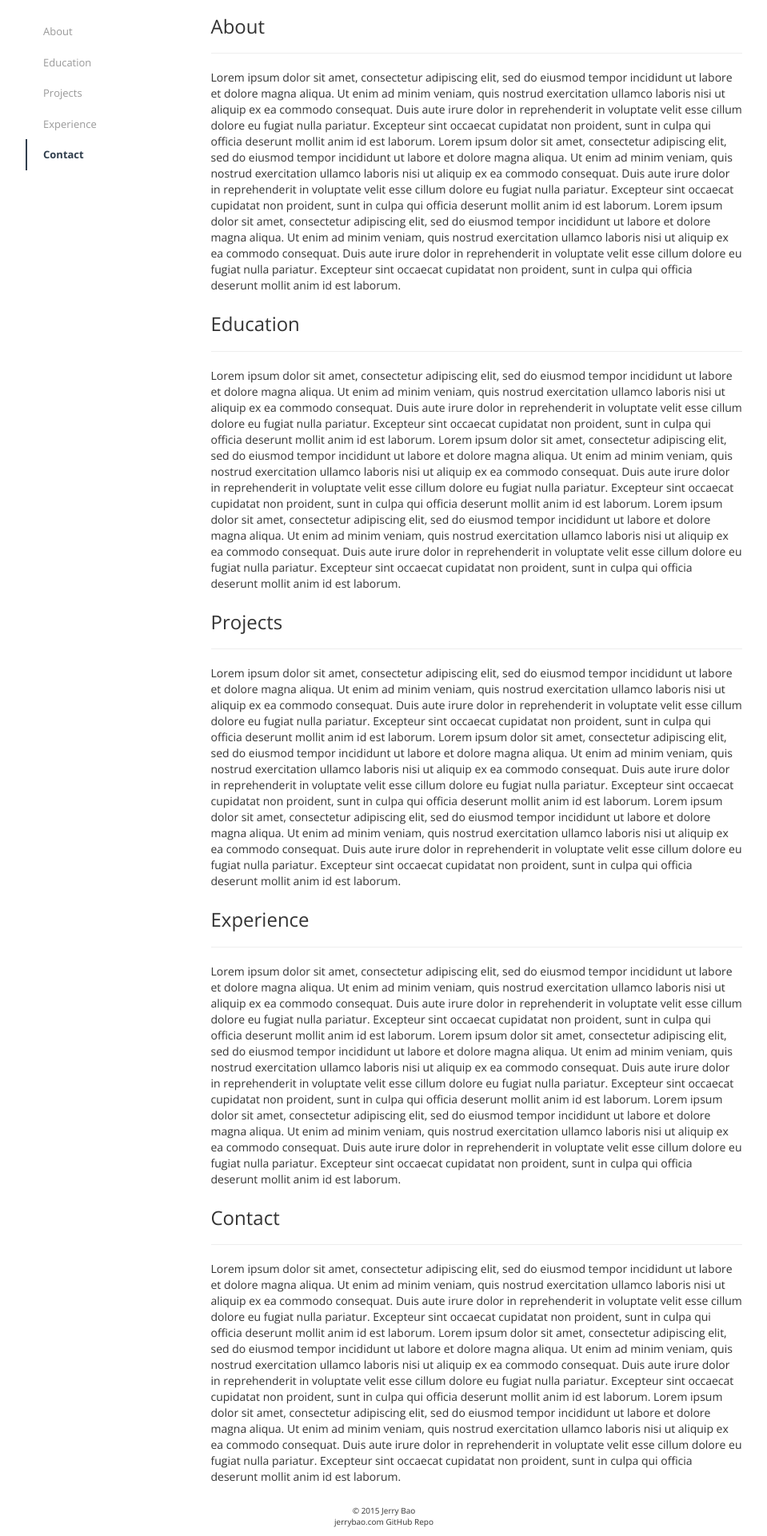
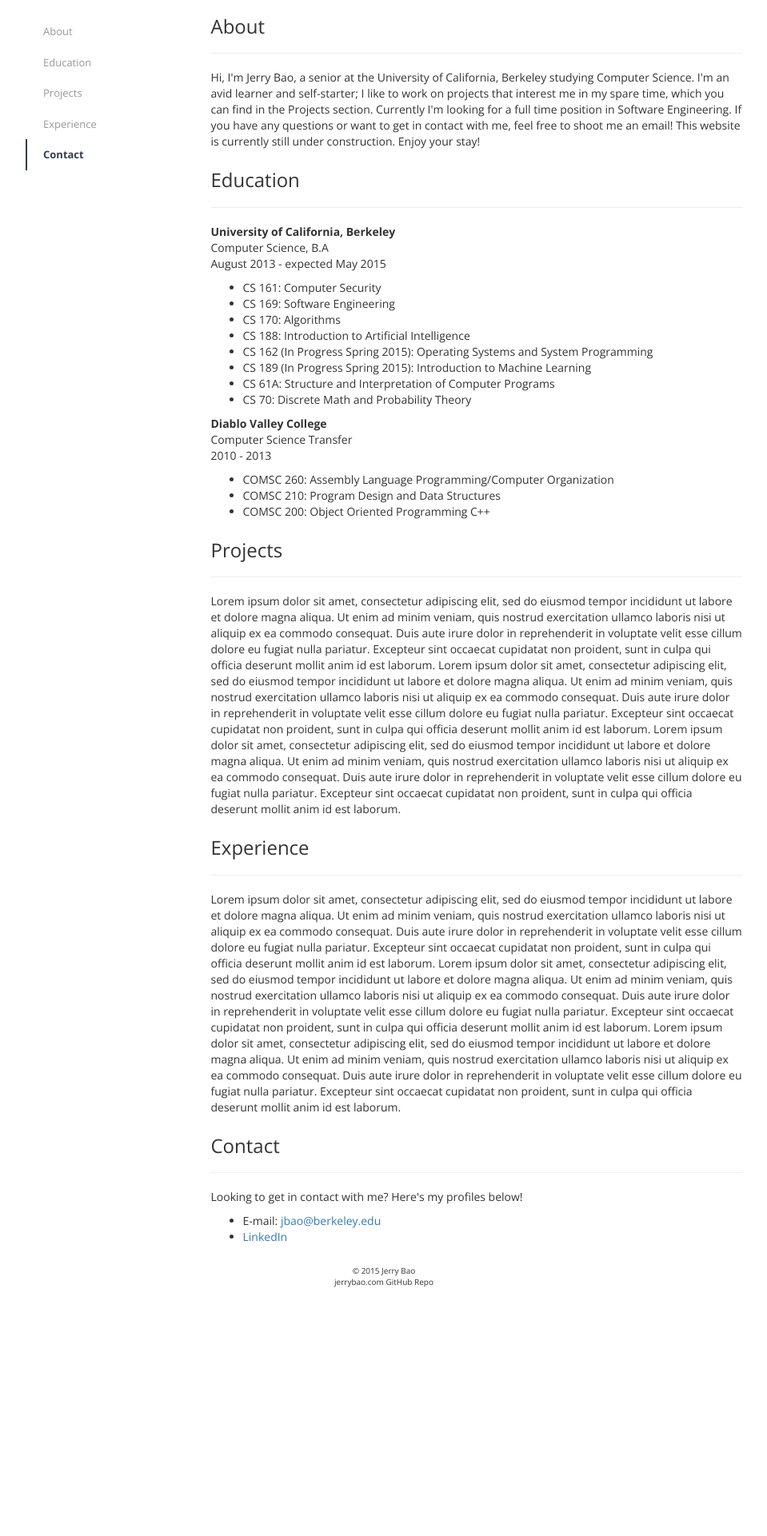
Before and after one commit to thejerrybao/thejerrybao.github.io, a Django app: template portfolio/templates/portfolio/index.html in a window 1280 px wide. Shown: the part 210-2131 px from the top of the page at 80% size, without its empty margins (160-1119 px from the left). After the commit the page ends 1820 px from the top, so only its background shows below. Run offline with Django 3.2, Linux system fonts and the light colour scheme; the template is opened without the code that fills it, so the values that code supplies are empty; some libraries are stand-ins or nearby versions.

Commit message:
added some content

```diff
--- a/portfolio/static/portfolio/css/index.css
+++ b/portfolio/static/portfolio/css/index.css
@@ -91,6 +91,7 @@ div.anchor-offset {
 div.footer {
     text-align: center;
     font-size: 10px;
+    margin-bottom: 200px;
 }
 
 /* all links */
--- a/portfolio/templates/portfolio/index.html
+++ b/portfolio/templates/portfolio/index.html
@@ -44,32 +44,41 @@
         <div class="row">
             <nav class="col-xs-3 bs-docs-sidebar">
                 <ul id="sidebar" class="nav nav-stacked fixed main-page-nav">
-                    <li>
-                        <a href="#about">About</a>
-                    </li>
-                    <li>
-                        <a href="#education">Education</a>
-                    </li>
-                    <li>
-                        <a href="#projects">Projects</a>
-                    </li>
-                    <li>
-                        <a href="#experience">Experience</a>
-                    </li>
-                    <li>
-                        <a href="#contact">Contact</a>
-                    </li>
-
+                    <li><a href="#about">About</a></li>
+                    <li><a href="#education">Education</a></li>
+                    <li><a href="#projects">Projects</a></li>
+                    <li><a href="#experience">Experience</a></li>
+                    <li><a href="#contact">Contact</a></li>
                 </ul>
             </nav>
             <div class="col-xs-9 main-page-content">
                 <div class="anchor-offset" id="about">
                     <h3 class="title">About</h3><hr>
-                    <p>Lorem ipsum dolor sit amet, consectetur adipiscing elit, sed do eiusmod tempor incididunt ut labore et dolore magna aliqua. Ut enim ad minim veniam, quis nostrud exercitation ullamco laboris nisi ut aliquip ex ea commodo consequat. Duis aute irure dolor in reprehenderit in voluptate velit esse cillum dolore eu fugiat nulla pariatur. Excepteur sint occaecat cupidatat non proident, sunt in culpa qui officia deserunt mollit anim id est laborum. Lorem ipsum dolor sit amet, consectetur adipiscing elit, sed do eiusmod tempor incididunt ut labore et dolore magna aliqua. Ut enim ad minim veniam, quis nostrud exercitation ullamco laboris nisi ut aliquip ex ea commodo consequat. Duis aute irure dolor in reprehenderit in voluptate velit esse cillum dolore eu fugiat nulla pariatur. Excepteur sint occaecat cupidatat non proident, sunt in culpa qui officia deserunt mollit anim id est laborum. Lorem ipsum dolor sit amet, consectetur adipiscing elit, sed do eiusmod tempor incididunt ut labore et dolore magna aliqua. Ut enim ad minim veniam, quis nostrud exercitation ullamco laboris nisi ut aliquip ex ea commodo consequat. Duis aute irure dolor in reprehenderit in voluptate velit esse cillum dolore eu fugiat nulla pariatur. Excepteur sint occaecat cupidatat non proident, sunt in culpa qui officia deserunt mollit anim id est laborum.</p>
+                    <p>Hi, I'm Jerry Bao, a senior at the University of California, Berkeley studying Computer Science. I'm an avid learner and self-starter; I like to work on projects that interest me in my spare time, which you can find in the Projects section. Currently I'm looking for a full time position in Software Engineering. If you have any questions or want to get in contact with me, feel free to shoot me an email! This website is currently still under construction. Enjoy your stay!</p>
                 </div>
                 <div class="anchor-offset" id="education">
                     <h3 class="title">Education</h3><hr>
-                    <p>Lorem ipsum dolor sit amet, consectetur adipiscing elit, sed do eiusmod tempor incididunt ut labore et dolore magna aliqua. Ut enim ad minim veniam, quis nostrud exercitation ullamco laboris nisi ut aliquip ex ea commodo consequat. Duis aute irure dolor in reprehenderit in voluptate velit esse cillum dolore eu fugiat nulla pariatur. Excepteur sint occaecat cupidatat non proident, sunt in culpa qui officia deserunt mollit anim id est laborum. Lorem ipsum dolor sit amet, consectetur adipiscing elit, sed do eiusmod tempor incididunt ut labore et dolore magna aliqua. Ut enim ad minim veniam, quis nostrud exercitation ullamco laboris nisi ut aliquip ex ea commodo consequat. Duis aute irure dolor in reprehenderit in voluptate velit esse cillum dolore eu fugiat nulla pariatur. Excepteur sint occaecat cupidatat non proident, sunt in culpa qui officia deserunt mollit anim id est laborum. Lorem ipsum dolor sit amet, consectetur adipiscing elit, sed do eiusmod tempor incididunt ut labore et dolore magna aliqua. Ut enim ad minim veniam, quis nostrud exercitation ullamco laboris nisi ut aliquip ex ea commodo consequat. Duis aute irure dolor in reprehenderit in voluptate velit esse cillum dolore eu fugiat nulla pariatur. Excepteur sint occaecat cupidatat non proident, sunt in culpa qui officia deserunt mollit anim id est laborum.</p>
+                    <p><b>University of California, Berkeley</b><br/>
+                        Computer Science, B.A</br>
+                        August 2013 - expected May 2015<br/>
+                        <ul>
+                            <li>CS 161: Computer Security</li>
+                            <li>CS 169: Software Engineering</li>
+                            <li>CS 170: Algorithms</li>
+                            <li>CS 188: Introduction to Artificial Intelligence</li>
+                            <li>CS 162 (In Progress Spring 2015): Operating Systems and System Programming</li>
+                            <li>CS 189 (In Progress Spring 2015): Introduction to Machine Learning</li>
+                            <li>CS 61A: Structure and Interpretation of Computer Programs</li>
+                            <li>CS 70: Discrete Math and Probability Theory</li>
+                        </ul></p>
+                    <p><b>Diablo Valley College</b><br/>
+                        Computer Science Transfer<br/>
+                        2010 - 2013<br/>
+                        <ul>
+                            <li>COMSC 260: Assembly Language Programming/Computer Organization</li>
+                            <li>COMSC 210: Program Design and Data Structures</li>
+                            <li>COMSC 200: Object Oriented Programming C++</li>
+                        </ul></p>
                 </div>
                 <div class="anchor-offset" id="projects">
                     <h3 class="title">Projects</h3><hr>
@@ -81,15 +90,16 @@
                 </div>
                 <div class="anchor-offset" id="contact">
                     <h3 class="title">Contact</h3><hr>
-                    <p>Lorem ipsum dolor sit amet, consectetur adipiscing elit, sed do eiusmod tempor incididunt ut labore et dolore magna aliqua. Ut enim ad minim veniam, quis nostrud exercitation ullamco laboris nisi ut aliquip ex ea commodo consequat. Duis aute irure dolor in reprehenderit in voluptate velit esse cillum dolore eu fugiat nulla pariatur. Excepteur sint occaecat cupidatat non proident, sunt in culpa qui officia deserunt mollit anim id est laborum. Lorem ipsum dolor sit amet, consectetur adipiscing elit, sed do eiusmod tempor incididunt ut labore et dolore magna aliqua. Ut enim ad minim veniam, quis nostrud exercitation ullamco laboris nisi ut aliquip ex ea commodo consequat. Duis aute irure dolor in reprehenderit in voluptate velit esse cillum dolore eu fugiat nulla pariatur. Excepteur sint occaecat cupidatat non proident, sunt in culpa qui officia deserunt mollit anim id est laborum. Lorem ipsum dolor sit amet, consectetur adipiscing elit, sed do eiusmod tempor incididunt ut labore et dolore magna aliqua. Ut enim ad minim veniam, quis nostrud exercitation ullamco laboris nisi ut aliquip ex ea commodo consequat. Duis aute irure dolor in reprehenderit in voluptate velit esse cillum dolore eu fugiat nulla pariatur. Excepteur sint occaecat cupidatat non proident, sunt in culpa qui officia deserunt mollit anim id est laborum.</p>
+                    <p>Looking to get in contact with me? Here's my profiles below!
+                        <ul>
+                            <li>E-mail: <script language="javascript" type="text/javascript">var pre = "jbao";document.write("<a href='mailto:" + pre + "@berkeley.edu'>" + pre + "@berkeley.edu</a>");</script><noscript>Enable JavaScript to see my email.</noscript></li>
+                            <li><a href="https://www.linkedin.com/in/thejerrybao">LinkedIn</a></li>
+                        </ul></p>
                 </div>
             </div>
         </div>
         <div class="footer">
-            <p>&copy; 2015 Jerry Bao
-                <br />
-                jerrybao.com GitHub Repo
-            </p>
+            <p>&copy; 2015 Jerry Bao<br />jerrybao.com GitHub Repo</p>
         </div>
     </div>
 
```
